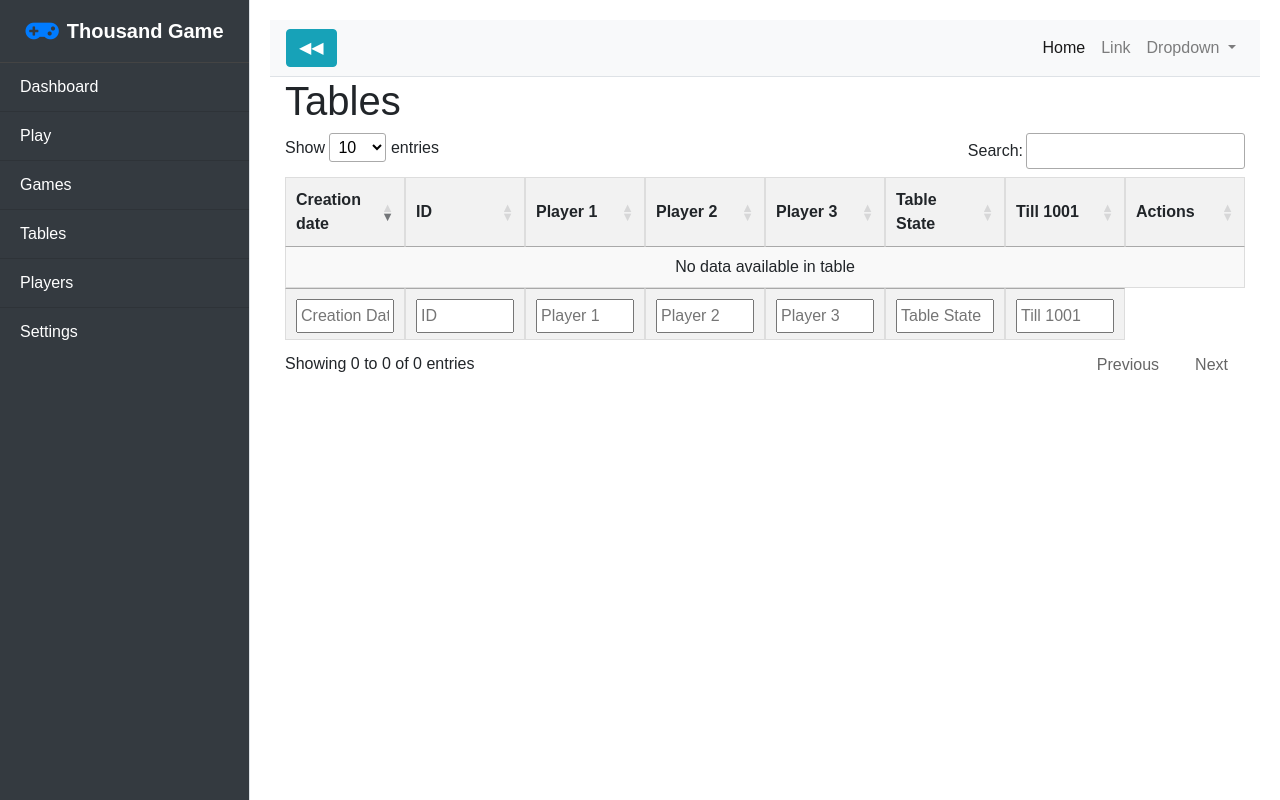
After one commit to farid002/api-thousand-game, a Flask app: page /tables in a window 1280 px wide. The commit adds this page. Run offline with Flask 3, Linux system fonts and the light colour scheme; data that the repository does not hold is empty; some libraries are stand-ins or nearby versions.

Commit message:
More functionalities for tables

```diff
--- a/frontend/app.py
+++ b/frontend/app.py
@@ -32,6 +32,14 @@ def get_games():
     response = requests.get(FASTAPI_URL + "/game/all")
     games = response.json()
     return render_template("games.html", games=games, FASTAPI_URL=FASTAPI_URL)
+
+
+@app.route("/tables")
+def get_tables():
+    """TODO: Write docstring"""
+    response = requests.get(FASTAPI_URL + "/table/all")
+    tables = response.json()
+    return render_template("tables.html", tables=tables, FASTAPI_URL=FASTAPI_URL)
 
 
 @app.route("/game/<game_id>", methods=["GET"])
--- a/frontend/templates/base.html
+++ b/frontend/templates/base.html
@@ -35,6 +35,7 @@
                 <a href="{{ url_for('index') }}" class="list-group-item list-group-item-action bg-dark text-white">Dashboard</a>
                 <a href="{{ url_for('play') }}" class="list-group-item list-group-item-action bg-dark text-white">Play</a>
                 <a href="{{ url_for('get_games') }}" class="list-group-item list-group-item-action bg-dark text-white">Games</a>
+                <a href="{{ url_for('get_tables') }}" class="list-group-item list-group-item-action bg-dark text-white">Tables</a>
                 <a href="{{ url_for('get_players') }}" class="list-group-item list-group-item-action bg-dark text-white">Players</a>
                 <a href="#" class="list-group-item list-group-item-action bg-dark text-white">Settings</a>
             </div>
--- /dev/null
+++ b/frontend/templates/tables.html
@@ -0,0 +1,184 @@
+{% extends "base.html" %}
+
+{% block content %}
+<style>
+    tfoot input {
+        width: 100%;
+        padding: 3px;
+        box-sizing: border-box;
+    }
+</style>
+<h1>Tables</h1>
+<table id="tablesTable" class="display" style="max-width: 100%; table-layout: fixed; word-wrap: break-word;">
+    <thead>
+        <tr>
+            <th>Creation date</th>
+            <th>ID</th>
+            <th>Player 1</th>
+            <th>Player 2</th>
+            <th>Player 3</th>
+            <th>Table State</th>
+            <th>Till 1001</th>
+            <th>Actions</th>
+        </tr>
+    </thead>
+    <tbody>
+    {% if tables %}
+        {% for table in tables %}
+        <tr>
+            <td>{{ table.creation_date }}</td>
+            <td>{{ table.id }}</td>
+            <td>{{ table.player0_id }}</td>
+            <td>{{ table.player1_id }}</td>
+            <td>{{ table.player2_id }}</td>
+            <td>{{ table.table_state }}</td>
+            <td>{{ table.till_1001 }}</td>
+            <td>
+                <button class="btn btn-primary edit-btn" data-toggle="modal" data-target="#editModal" data-id="{{ table.id }}">
+                    <i class="fas fa-edit"></i>
+                </button>
+                <a href="{{ FASTAPI_URL }}/table/{{ table.id }}/delete" class="btn btn-danger">
+                    <i class="fas fa-trash-alt"></i>
+                </a>
+            </td>
+        </tr>
+        {% endfor %}
+    {% endif %}
+    </tbody>
+    <tfoot>
+        <tr>
+            <th>Creation Date</th>
+            <th>ID</th>
+            <th>Player 1</th>
+            <th>Player 2</th>
+            <th>Player 3</th>
+            <th>Table State</th>
+            <th>Till 1001</th>
+        </tr>
+    </tfoot>
+</table>
+
+<!-- Edit Modal -->
+<div class="modal fade" id="editModal" tabindex="-1" aria-labelledby="editModalLabel" aria-hidden="true">
+  <div class="modal-dialog">
+    <div class="modal-content">
+      <div class="modal-header">
+        <h5 class="modal-title" id="editModalLabel">Edit Table</h5>
+        <button type="button" class="close" data-dismiss="modal" aria-label="Close">
+          <span aria-hidden="true">&times;</span>
+        </button>
+      </div>
+      <div class="modal-body">
+        <form id="editForm">
+          <div class="form-group">
+            <label for="editTableId">ID</label>
+            <input type="text" class="form-control" id="editTableId" required>
+          </div>
+          <div class="form-group">
+            <label for="editPlayer0Id">Player 1</label>
+            <input type="text" class="form-control" id="editPlayer0Id" required>
+          </div>
+          <div class="form-group">
+            <label for="editPlayer1Id">Player 2</label>
+            <input type="text" class="form-control" id="editPlayer1Id" required>
+          </div>
+          <div class="form-group">
+            <label for="editPlayer2Id">Player 3</label>
+            <input type="text" class="form-control" id="editPlayer2Id" required>
+          </div>
+          <div class="form-group">
+            <label for="editTableState">Table State</label>
+            <input type="text" class="form-control" id="editTableState" required>
+          </div>
+          <div class="form-group">
+            <label for="editTill1001">Till 1001</label>
+            <input type="text" class="form-control" id="editTill1001" required>
+          </div>
+          <button type="submit" class="btn btn-primary">Save changes</button>
+        </form>
+      </div>
+    </div>
+  </div>
+</div>
+
+<script>
+$(document).ready(function() {
+    var FASTAPI_URL = "{{ FASTAPI_URL }}";
+
+    // Move the search inputs to the correct position
+    $('#tablesTable thead tr:eq(1) th').each(function(i) {
+        var title = $('#tablesTable thead tr:eq(0) th').eq(i).text();
+        $(this).html('<input type="text" placeholder="Search...' + '" />');
+    });
+
+    // Initialize the DataTable
+    var table = $('#tablesTable').DataTable({
+        "paging": true,
+        "searching": true,
+        "ordering": true,
+        "info": true,
+        "order": [[0, "desc"]], // Sort by the first column (Creation date) in descending order by default
+        initComplete: function () {
+            this.api()
+            .columns()
+            .every(function () {
+                let column = this;
+                let title = column.footer().textContent;
+
+                // Create input element
+                let input = document.createElement('input');
+                input.placeholder = title;
+                column.footer().replaceChildren(input);
+
+                // Event listener for user input
+                input.addEventListener('keyup', () => {
+                    if (column.search() !== this.value) {
+                        column.search(input.value).draw();
+                    }
+                });
+            });
+        }
+    });
+
+    $('.edit-btn').on('click', function() {
+        const tableId = $(this).data('id');
+        $.get(`${FASTAPI_URL}/table/${tableId}`, function(data) {
+            $('#editTableId').val(data.id);
+            $('#editPlayer0Id').val(data.player0_id);
+            $('#editPlayer1Id').val(data.player1_id);
+            $('#editPlayer2Id').val(data.player2_id);
+            $('#editTableState').val(data.table_state);
+            $('#editTill1001').val(data.till_1001);
+        });
+    });
+
+    $('#editForm').on('submit', function(event) {
+        event.preventDefault();
+        const tableId = $('#editTableId').val();
+        const updatedTable = {
+            player0_id: $('#editPlayer0Id').val(),
+            player1_id: $('#editPlayer1Id').val(),
+            player2_id: $('#editPlayer2Id').val(),
+            table_state: $('#editTableState').val(),
+            till_1001: $('#editTill1001').val()
+        };
+
+        $.ajax({
+            url: `${FASTAPI_URL}/table/${tableId}/edit`,
+            type: 'POST',
+            contentType: 'application/json',
+            data: JSON.stringify(updatedTable),
+            success: function() {
+                $('#editModal').modal('hide');
+                location.reload();
+            },
+            error: function(xhr, status, error) {
+                console.error(error);
+                // Handle error here
+            }
+        });
+    });
+});
+
+</script>
+{% endblock %}
--- a/thousand_api/core/player_core.py
+++ b/thousand_api/core/player_core.py
@@ -1,4 +1,6 @@
 """TODO: Write docstring"""
+
+from datetime import datetime
 
 from sqlalchemy import Boolean
 
@@ -21,7 +23,7 @@ def get_player(player_id: str):
 def create_player(player_id: str):
     """TODO: Write docstring"""
     session = Session()
-    player = Player(id=player_id)
+    player = Player(id=player_id, creation_date=str(datetime.now()))
     session.add(player)
     session.commit()
     session.close()
--- a/thousand_api/models/table_model.py
+++ b/thousand_api/models/table_model.py
@@ -14,6 +14,7 @@ class TableState(Enum):
 
     CREATED = "created"
     GAME_STARTED = "game_started"
+    GAME_FINISHED = "game_finished"
     CANCELLED = "cancelled"
 
 
```
Also changed, not shown: frontend/templates/games.html (+23 -6 lines), frontend/templates/index.html (+39 -10 lines), frontend/templates/play.html (+7 -6 lines), thousand_api/core/main_core.py (+32 -6 lines), thousand_api/models/game_model.py (+9 -1 lines), thousand_api/models/player_model.py (+21 -3 lines).
